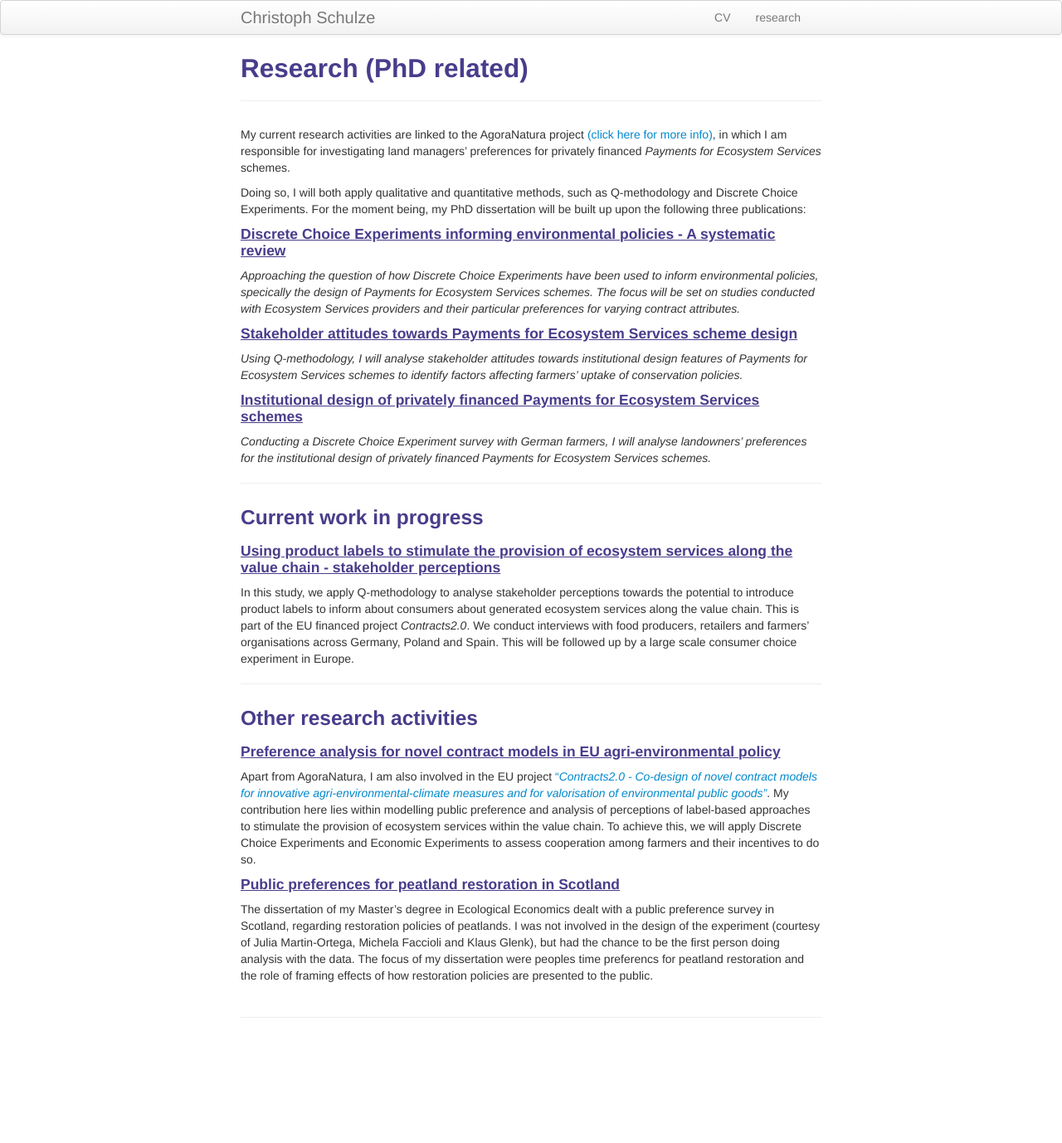
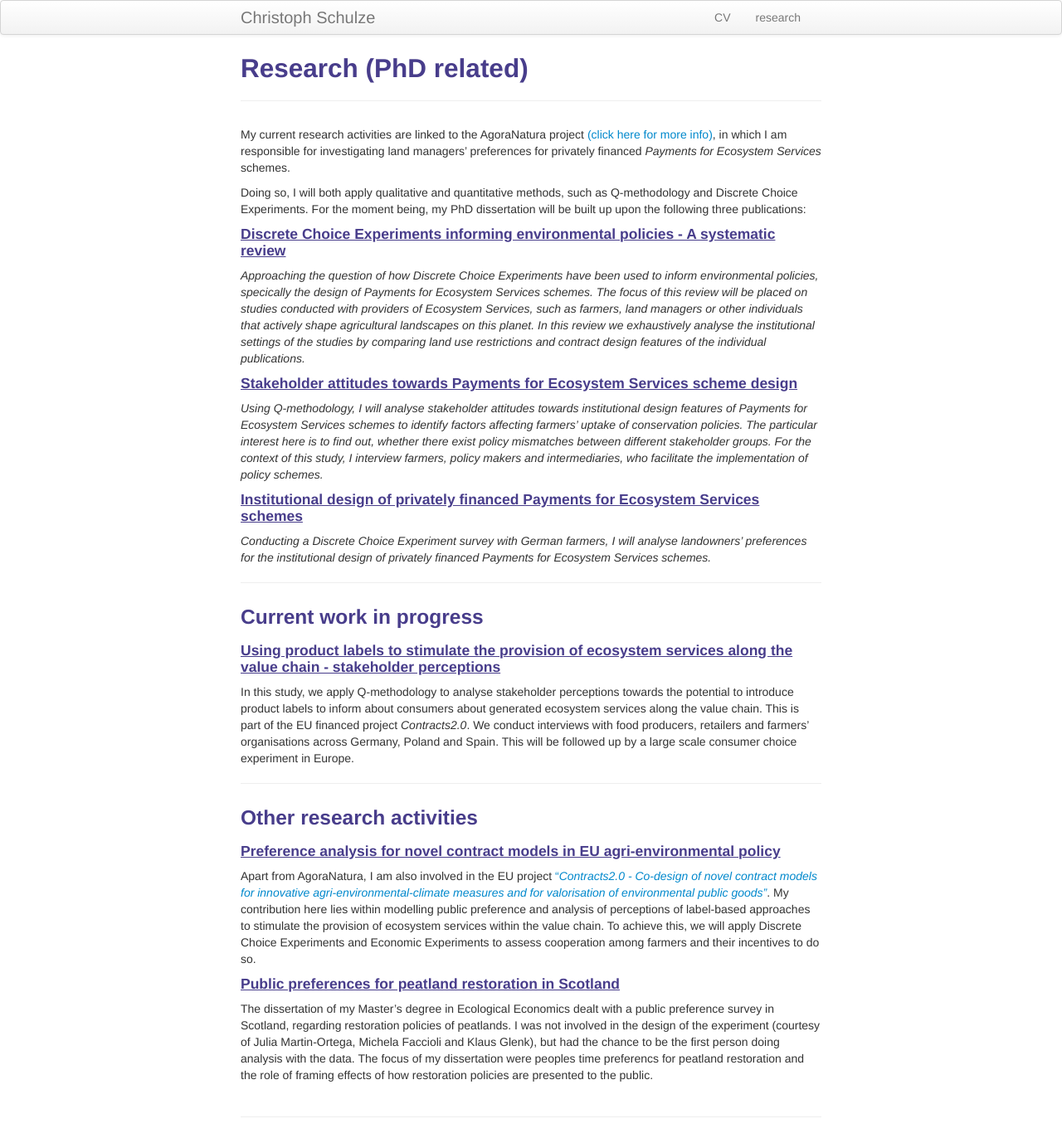
Before and after one commit to crokology/crokology.github.io, a Jekyll site: the page built from pages/research.md, in a window 1280 px wide. Shown: the whole page at 83% size. Built offline with Jekyll 4.4.1, drawn with Linux system fonts in a browser that asks for light colours; before the commit the page ends 1258 px from its top, so only the background shows below that.

Commit message:
Update research.md

```diff
--- a/pages/research.md
+++ b/pages/research.md
@@ -9,10 +9,10 @@ My current research activities are linked to the AgoraNatura project <a href="ht
 Doing so, I will both apply qualitative and quantitative methods, such as Q-methodology and Discrete Choice Experiments. For the moment being, my PhD dissertation will be built up upon the following three publications:
 
 #### <u>Discrete Choice Experiments informing environmental policies - A systematic review</u>
-*Approaching the question of how Discrete Choice Experiments have been used to inform environmental policies, specically the design of Payments for Ecosystem Services schemes. The focus will be set on studies conducted with Ecosystem Services providers and their particular preferences for varying contract attributes.*
+*Approaching the question of how Discrete Choice Experiments have been used to inform environmental policies, specically the design of Payments for Ecosystem Services schemes. The focus of this review will be placed on studies conducted with providers of Ecosystem Services, such as farmers, land managers or other individuals that actively shape agricultural landscapes on this planet. In this review we exhaustively analyse the institutional settings of the studies by comparing land use restrictions and contract design features of the individual publications.*
 
 #### <u>Stakeholder attitudes towards Payments for Ecosystem Services scheme design</u>
-*Using Q-methodology, I will analyse stakeholder attitudes towards institutional design features of Payments for Ecosystem Services schemes to identify factors affecting farmers' uptake of conservation policies.*
+*Using Q-methodology, I will analyse stakeholder attitudes towards institutional design features of Payments for Ecosystem Services schemes to identify factors affecting farmers' uptake of conservation policies. The particular interest here is to find out, whether there exist policy mismatches between different stakeholder groups. For the context of this study, I interview farmers, policy makers and intermediaries, who facilitate the implementation of policy schemes.*
 
 #### <u>Institutional design of privately financed Payments for Ecosystem Services schemes</u>
 *Conducting a Discrete Choice Experiment survey with German farmers, I will analyse landowners' preferences for the institutional design of privately financed Payments for Ecosystem Services schemes.*
```
